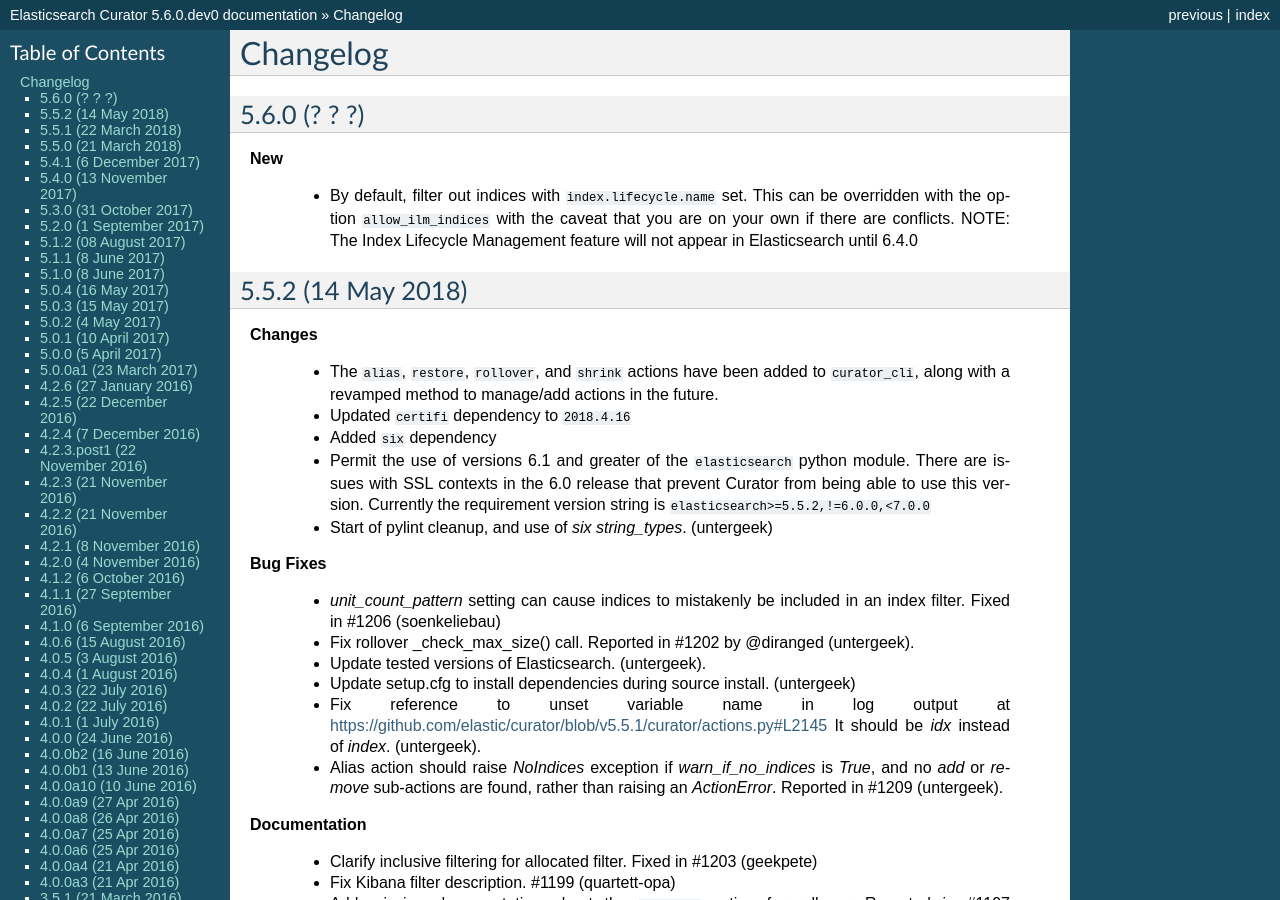
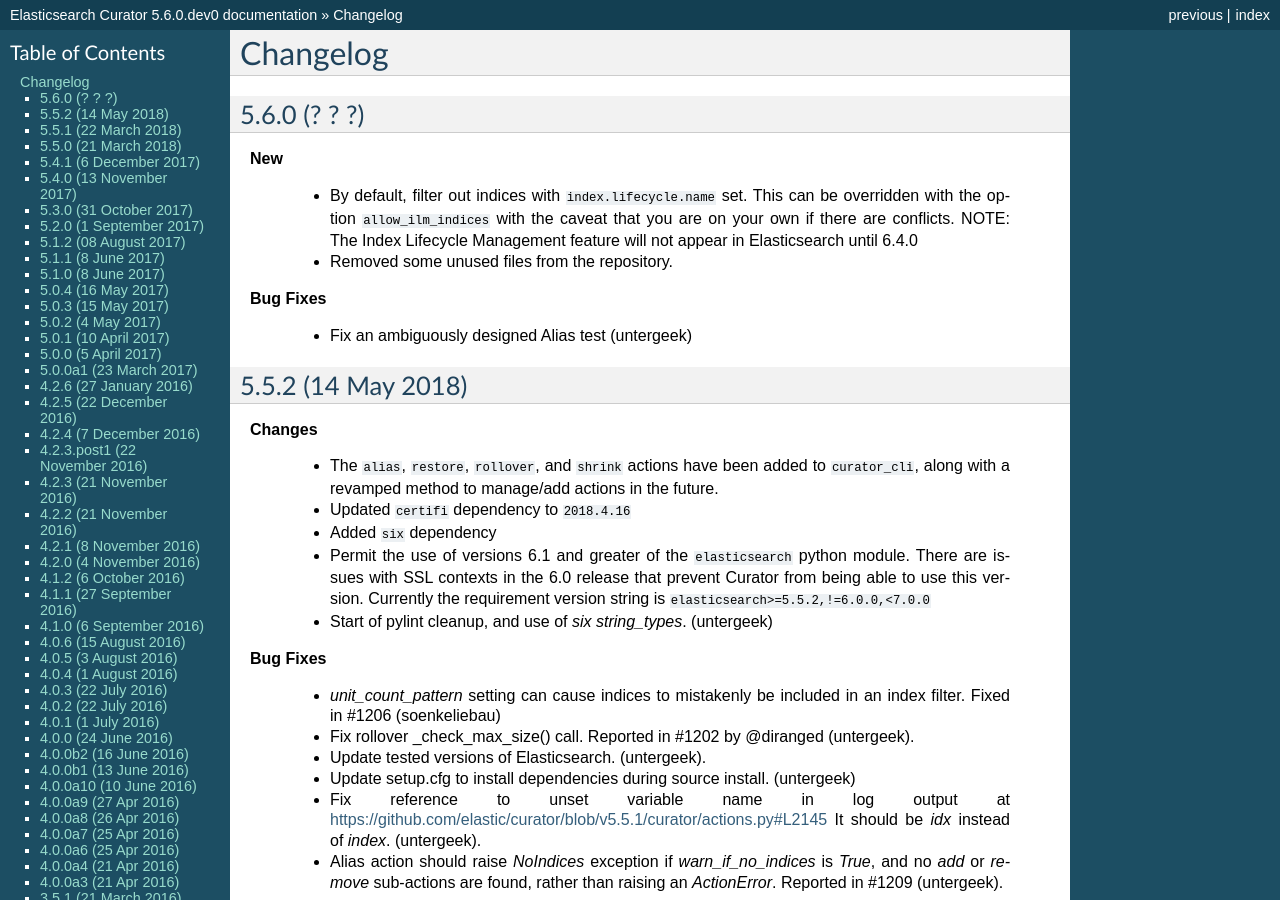
Before and after one commit to elastic/curator, a Sphinx documentation site: the page built from docs/Changelog.rst, in a window 1280 px wide and 900 px high. Built offline with Sphinx 7.4.7, drawn with Linux system fonts in a browser that asks for light colours.

Commit message:
Fix ambiguous test to be more clear
Also, remove file cruft

```diff
--- a/docs/Changelog.rst
+++ b/docs/Changelog.rst
@@ -12,6 +12,11 @@
     be overridden with the option ``allow_ilm_indices`` with the caveat that
     you are on your own if there are conflicts. NOTE: The Index Lifecycle
     Management feature will not appear in Elasticsearch until 6.4.0
+  * Removed some unused files from the repository.
+
+**Bug Fixes**
+
+  * Fix an ambiguously designed Alias test (untergeek)
 
 5.5.2 (14 May 2018)
 -------------------
```
Also changed, not shown: 5 other files.
